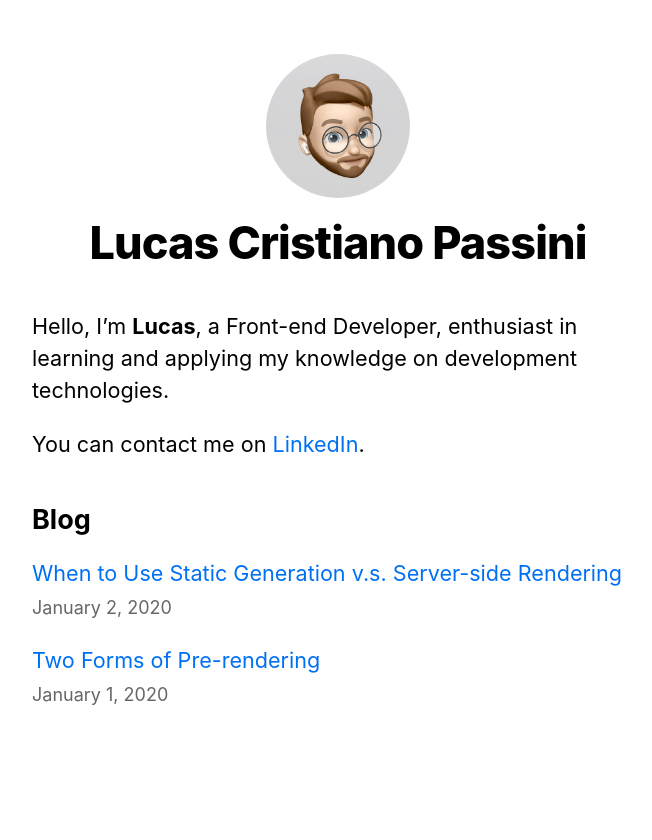
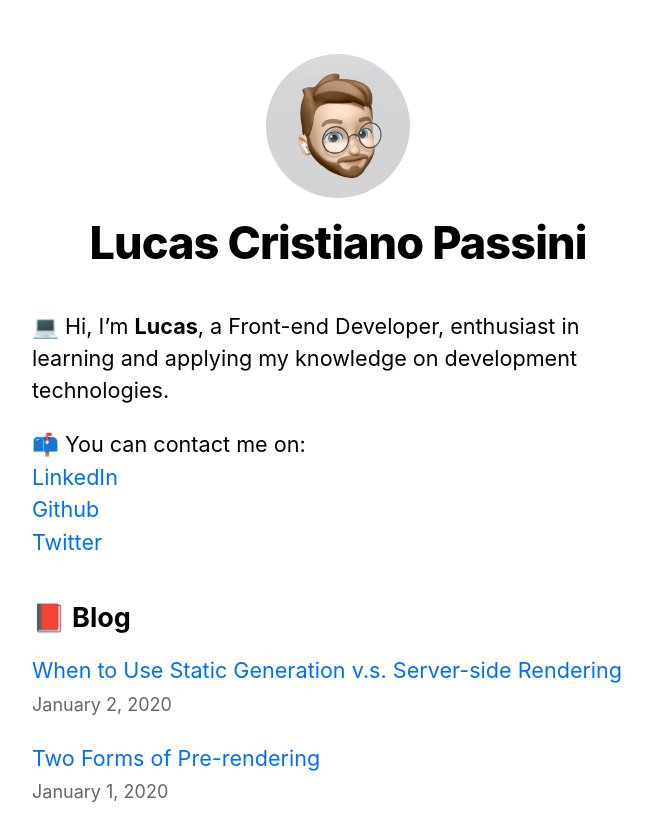
Before and after one commit to lucaspassini/next-blog, a Next.js app: page / in a window 1280 px wide. Shown: the top 840 px of the page, without its empty margins (302-954 px from the left). Before the commit the page ends 817 px from the top, so only its background shows below. Built offline with nearby package versions, Linux system fonts and the light colour scheme.

Commit message:
added emojis

```diff
--- a/pages/index.js
+++ b/pages/index.js
@@ -13,16 +13,20 @@ export default function Home({ allPostsData }) {
       </Head>
       <section className={utilStyles.headingMd}>
         <p>
-          Hello, I’m <strong>Lucas</strong>, a Front-end Developer, enthusiast
+          💻 Hi, I’m <strong>Lucas</strong>, a Front-end Developer, enthusiast
           in learning and applying my knowledge on development technologies.
         </p>
         <p>
-          You can contact me on{" "}
-          <a href="https://www.linkedin.com/in/lucaspassini/">LinkedIn</a>.
+          📫 You can contact me on: <br />
+          <a href="https://www.linkedin.com/in/lucaspassini/">LinkedIn</a>
+          <br />
+          <a href="https://github.com/lucaspassini">Github</a>
+          <br />
+          <a href="https://twitter.com/l0rn1_">Twitter</a>
         </p>
       </section>
       <section className={`${utilStyles.headingMd} ${utilStyles.padding1px}`}>
-        <h2 className={utilStyles.headingLg}>Blog</h2>
+        <h2 className={utilStyles.headingLg}>📕 Blog</h2>
         <ul className={utilStyles.list}>
           {allPostsData.map(({ id, date, title }) => (
             <li className={utilStyles.listItem} key={id}>
```
